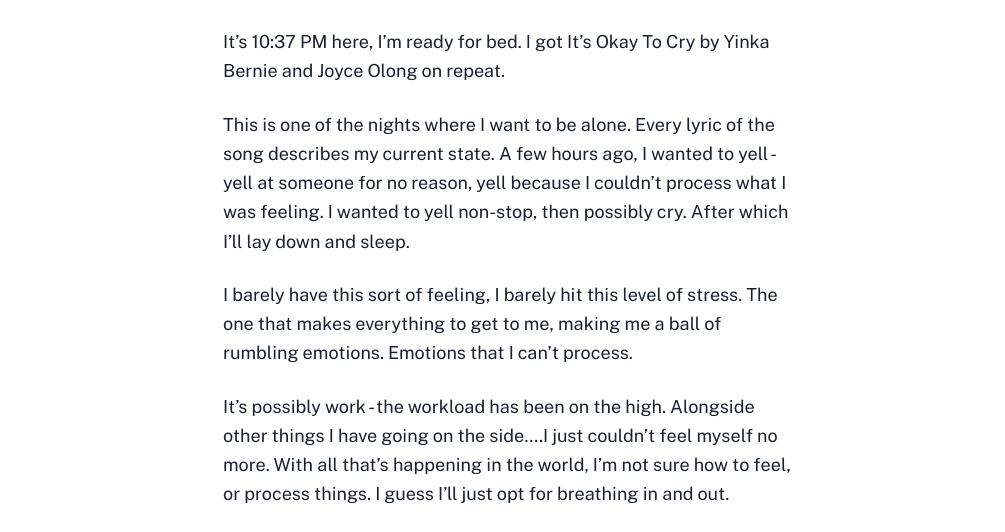
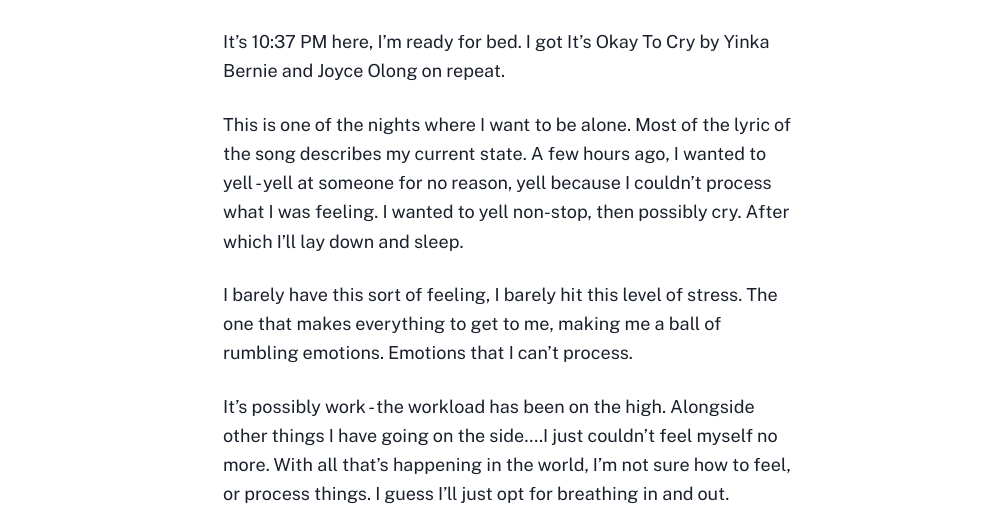
Before and after one commit to kinsomicrote/jioke.me, an Eleventy site: page src/_notes/2020-04-13-it-is-okay-to-cry.md in a window 1280 px wide. Shown: the part 247-779 px from the top of the page, without its empty margins (129-1134 px from the left). Built offline with nearby package versions, Linux system fonts and the light colour scheme; Eleventy itself is replaced by a stand-in of ours; files that its build step writes are made by us from their sources; what js-beautify would draw is missing.

Commit message:
Edited post

```diff
--- a/src/_notes/2020-04-13-it-is-okay-to-cry.md
+++ b/src/_notes/2020-04-13-it-is-okay-to-cry.md
@@ -5,7 +5,7 @@ date: 2020-04-13
 
 It’s 10:37 PM here, I’m ready for bed. I got It’s Okay To Cry by Yinka Bernie and Joyce Olong on repeat.
 
-This is one of the nights where I want to be alone. Every lyric of the song describes my current state. A few hours ago, I wanted to yell - yell at someone for no reason, yell because I couldn’t process what I was feeling. I wanted to yell non-stop, then possibly cry. After which I’ll lay down and sleep.
+This is one of the nights where I want to be alone. Most of the lyric of the song describes my current state. A few hours ago, I wanted to yell - yell at someone for no reason, yell because I couldn’t process what I was feeling. I wanted to yell non-stop, then possibly cry. After which I’ll lay down and sleep.
 
 I barely have this sort of feeling, I barely hit this level of stress. The one that makes everything to get to me, making me a ball of rumbling emotions. Emotions that I can’t process.
 
```
